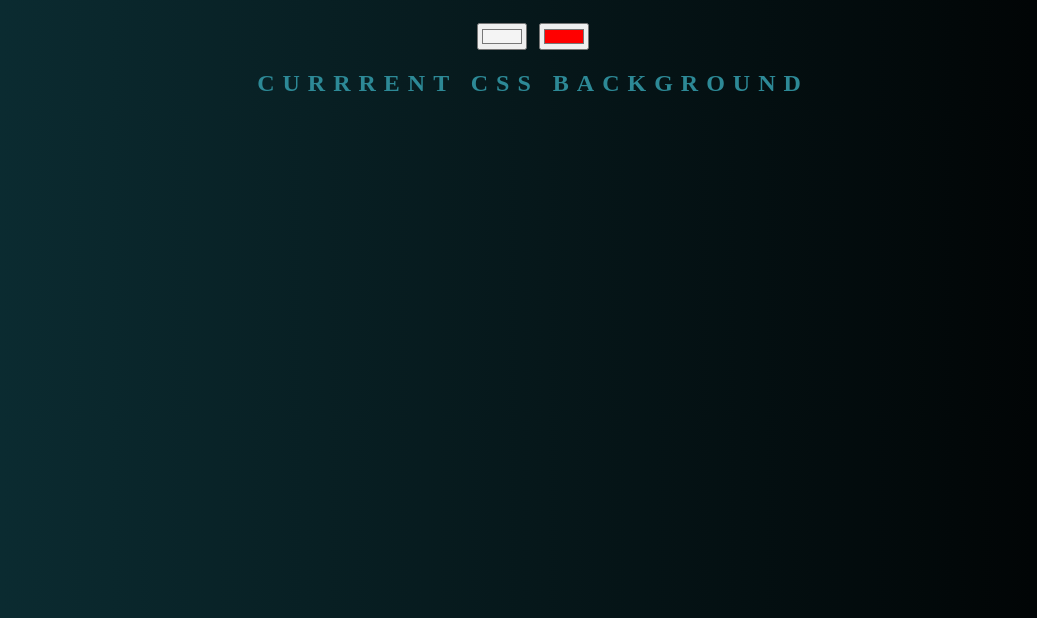
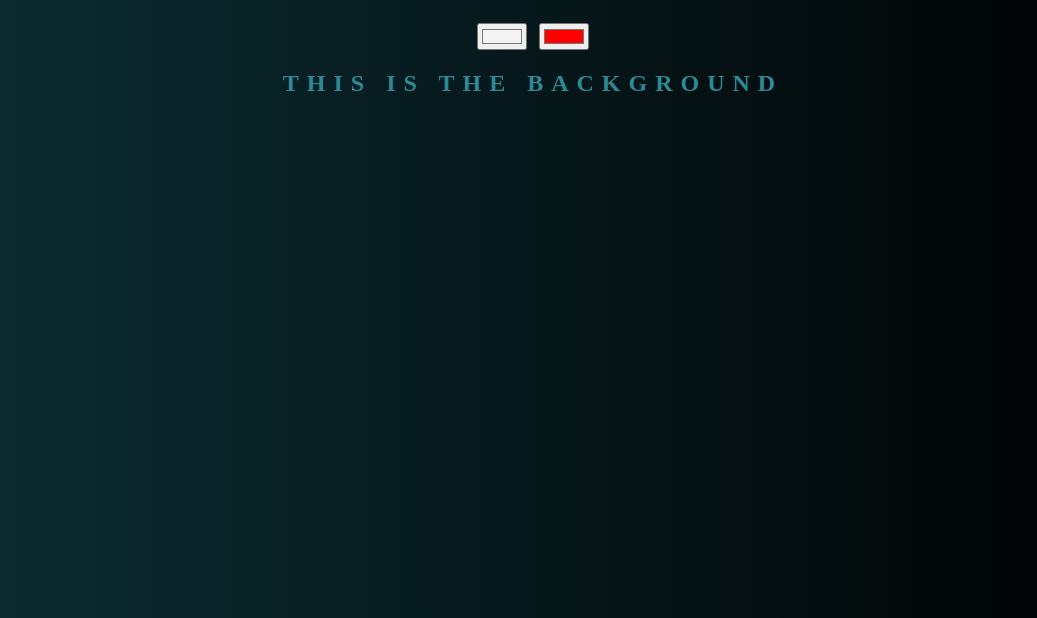
Before and after one commit to thisissaim/Background-Generator, a plain HTML site: page index.html in a window 1280 px wide. Shown: the part 182-800 px from the top of the page, without its empty margins (107-1144 px from the left). Drawn offline with Linux system fonts and the light colour scheme.

Commit message:
Changing text

```diff
--- a/index.html
+++ b/index.html
@@ -12,7 +12,7 @@
 
     <input type="color" class="color1" name="color1" value="#f4f4f4">
     <input type="color" class="color2" name="color2" value="#ff0000">
-    <h2>Currrent CSS Background</h2>
+    <h2>This is the background</h2>
     <h3></h3>
     <script type="text/javascript" src="dom.js"></script>
 
```
